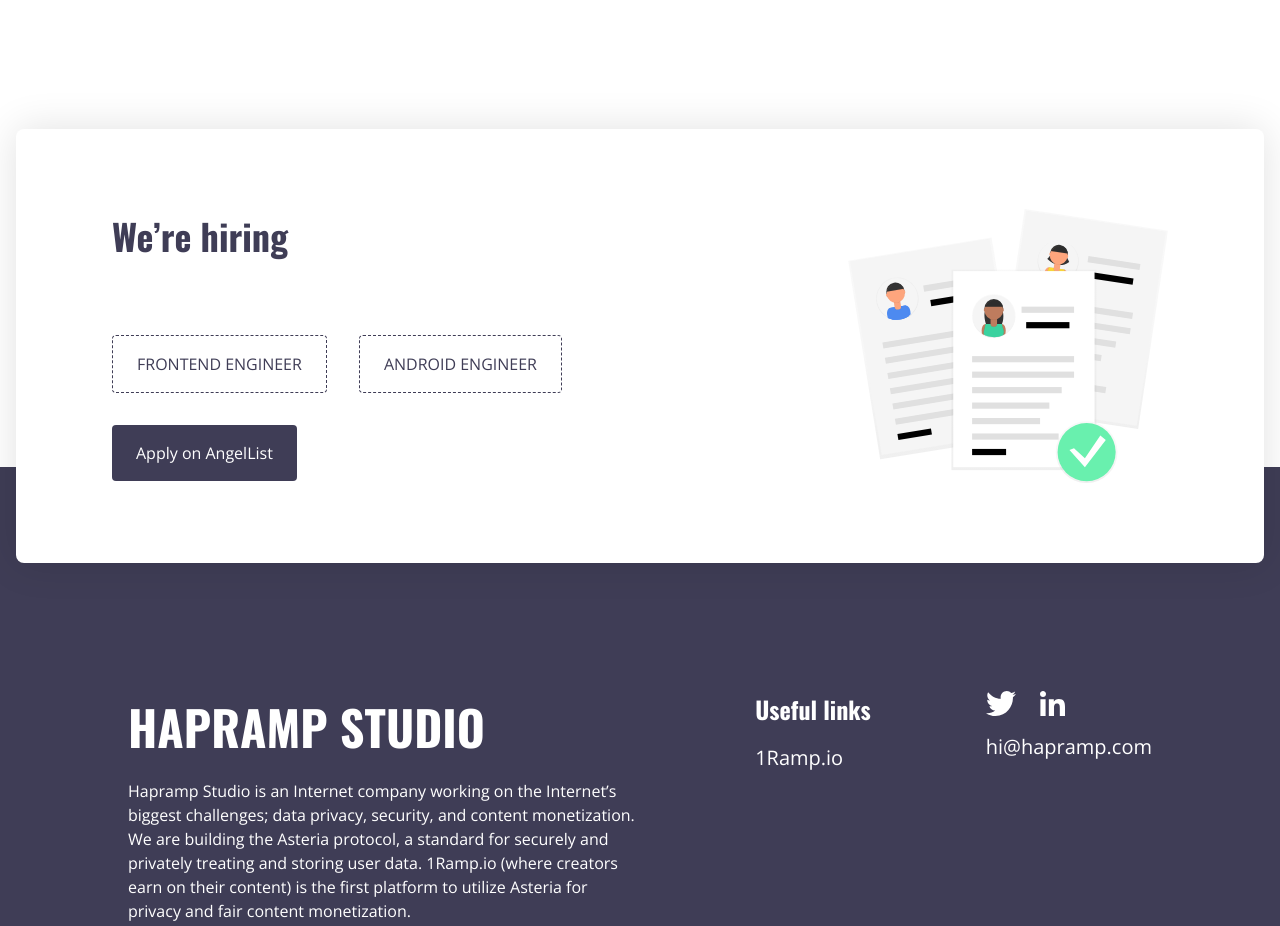
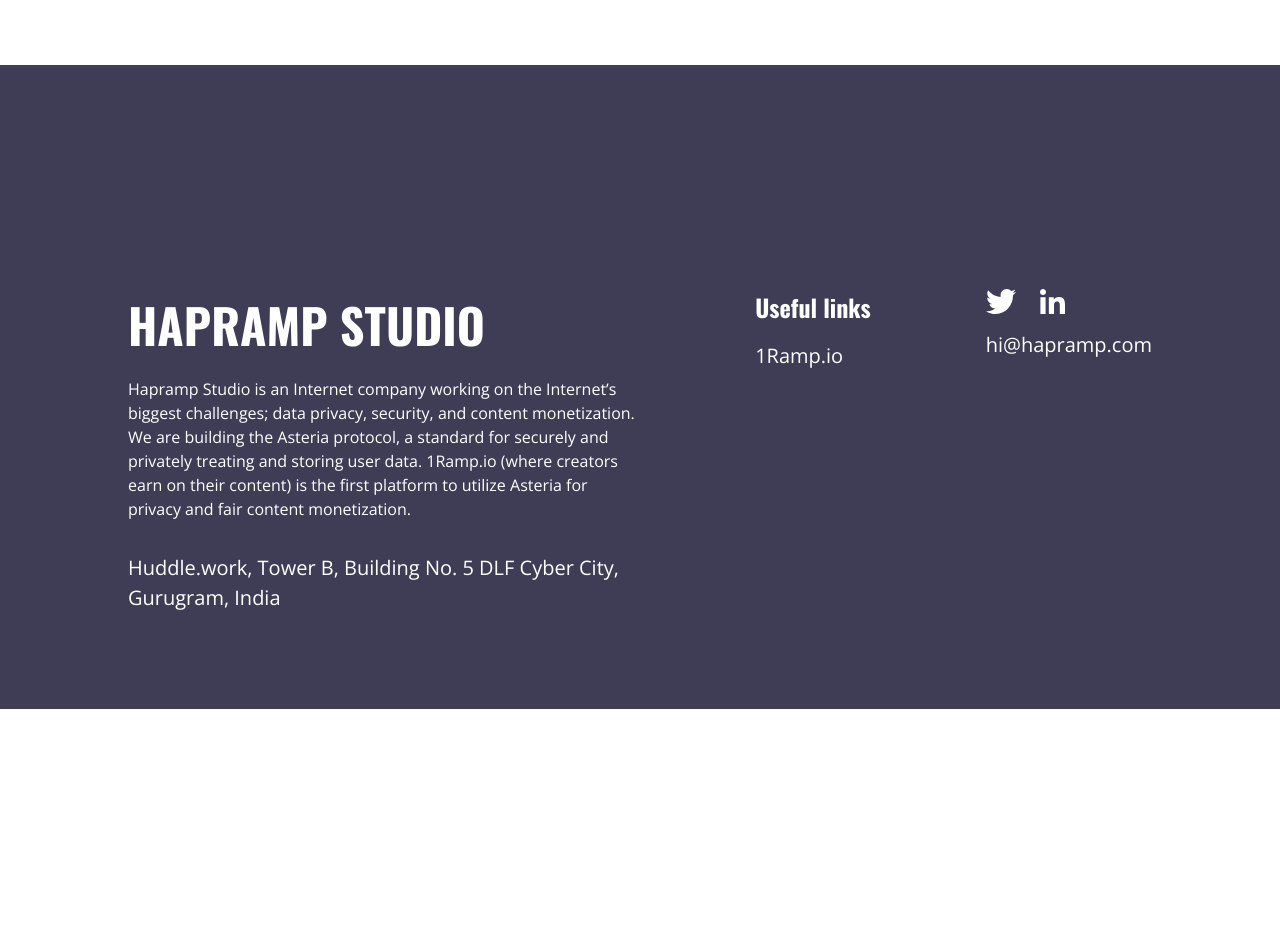
Before and after one commit to hapramp/hapramp.com-0619, a React (Create React App) app: page / in a window 1280 px wide. Shown: the part 4160-5086 px from the top of the page. After the commit the page ends 4869 px from the top, so only its background shows below. Built offline with nearby package versions, Linux system fonts and the light colour scheme.

Commit message:
Temporarily remove hiring section

```diff
--- a/src/components/Home/Hiring.js
+++ b/src/components/Home/Hiring.js
@@ -12,42 +12,44 @@
   }
 ]
 
-const Hiring = () => {
-  return (
-    <section className="hiring text-center sm:text-left mt-32 z-10 relative px-6 md:px-4">
-      <div
-        className="container flex flex-col md:flex-row bg-white mx-auto sm:rounded-lg flex bg-cover sm:shadow-soft-lg justify-between sm:px-24 sm:py-20 ">
-        <div className="md:mr-8 meta-container max-w-xl">
-          <h2 className="font-display text-4xl text-primary font-bold">We’re hiring</h2>
-          <div className="mt-10">
-            {hiringData.map(data => {
-              return (
-                <a
-                  href={data.link}
-                  className='uppercase bg-white text-primary px-6 py-4 mt-8 rounded cursor-pointer inline-block border border-primary border-dashed mr-2 ml-2 sm:mr-8 sm:ml-0'
-                  value="Get Updates"
-                  target="__new"
-                  key={data.link}
-                  >
-                  {data.position}
-                </a>
-              )
-            })
-}
-          </div>
-          <a
-            href="https://angel.co/company/hapramp/jobs"
-            className='bg-primary text-white px-6 py-4 mt-8 rounded cursor-pointer inline-block'
-            value="Get Updates"
-            target="__new"
-            >
-            Apply on AngelList
-          </a>
-        </div>
-        <img className="hidden lg:inline-block md:w-64 lg:max-w-xs lg:w-84" src={illustration} alt="1Ramp App"/>
-      </div>
-    </section>
-  );
-};
+const Hiring = () => <section className="hiring text-center sm:text-left mt-40 z-10 relative px-6 md:px-4" />
+
+// const Hiring = () => {
+//   return (
+//     <section className="hiring text-center sm:text-left mt-32 z-10 relative px-6 md:px-4">
+//       <div
+//         className="container flex flex-col md:flex-row bg-white mx-auto sm:rounded-lg flex bg-cover sm:shadow-soft-lg justify-between sm:px-24 sm:py-20 ">
+//         <div className="md:mr-8 meta-container max-w-xl">
+//           <h2 className="font-display text-4xl text-primary font-bold">We’re hiring</h2>
+//           <div className="mt-10">
+//             {hiringData.map(data => {
+//               return (
+//                 <a
+//                   href={data.link}
+//                   className='uppercase bg-white text-primary px-6 py-4 mt-8 rounded cursor-pointer inline-block border border-primary border-dashed mr-2 ml-2 sm:mr-8 sm:ml-0'
+//                   value="Get Updates"
+//                   target="__new"
+//                   key={data.link}
+//                   >
+//                   {data.position}
+//                 </a>
+//               )
+//             })
+// }
+//           </div>
+//           <a
+//             href="https://angel.co/company/hapramp/jobs"
+//             className='bg-primary text-white px-6 py-4 mt-8 rounded cursor-pointer inline-block'
+//             value="Get Updates"
+//             target="__new"
+//             >
+//             Apply on AngelList
+//           </a>
+//         </div>
+//         <img className="hidden lg:inline-block md:w-64 lg:max-w-xs lg:w-84" src={illustration} alt="1Ramp App"/>
+//       </div>
+//     </section>
+//   );
+// };
 
 export default Hiring;
```
